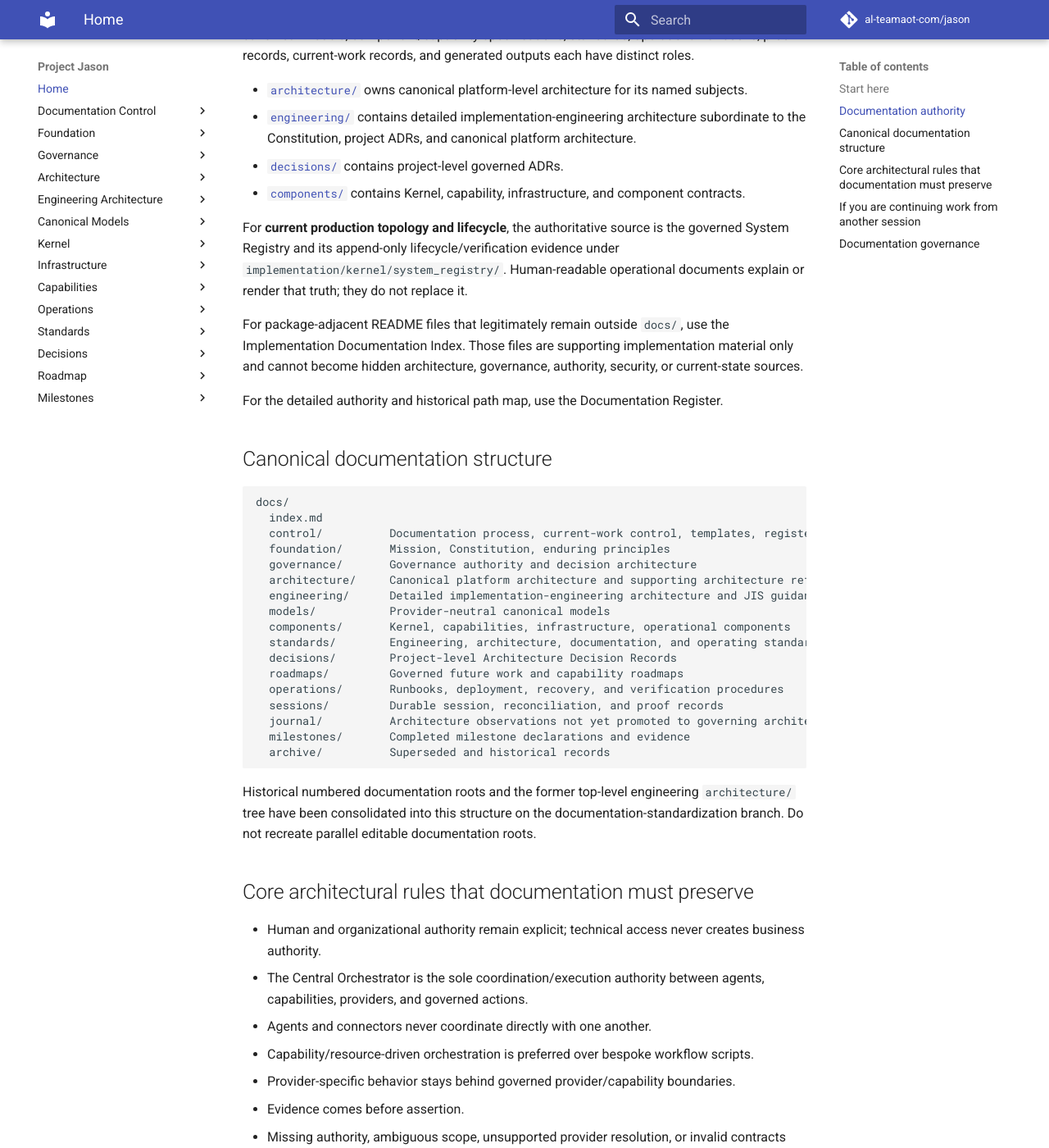
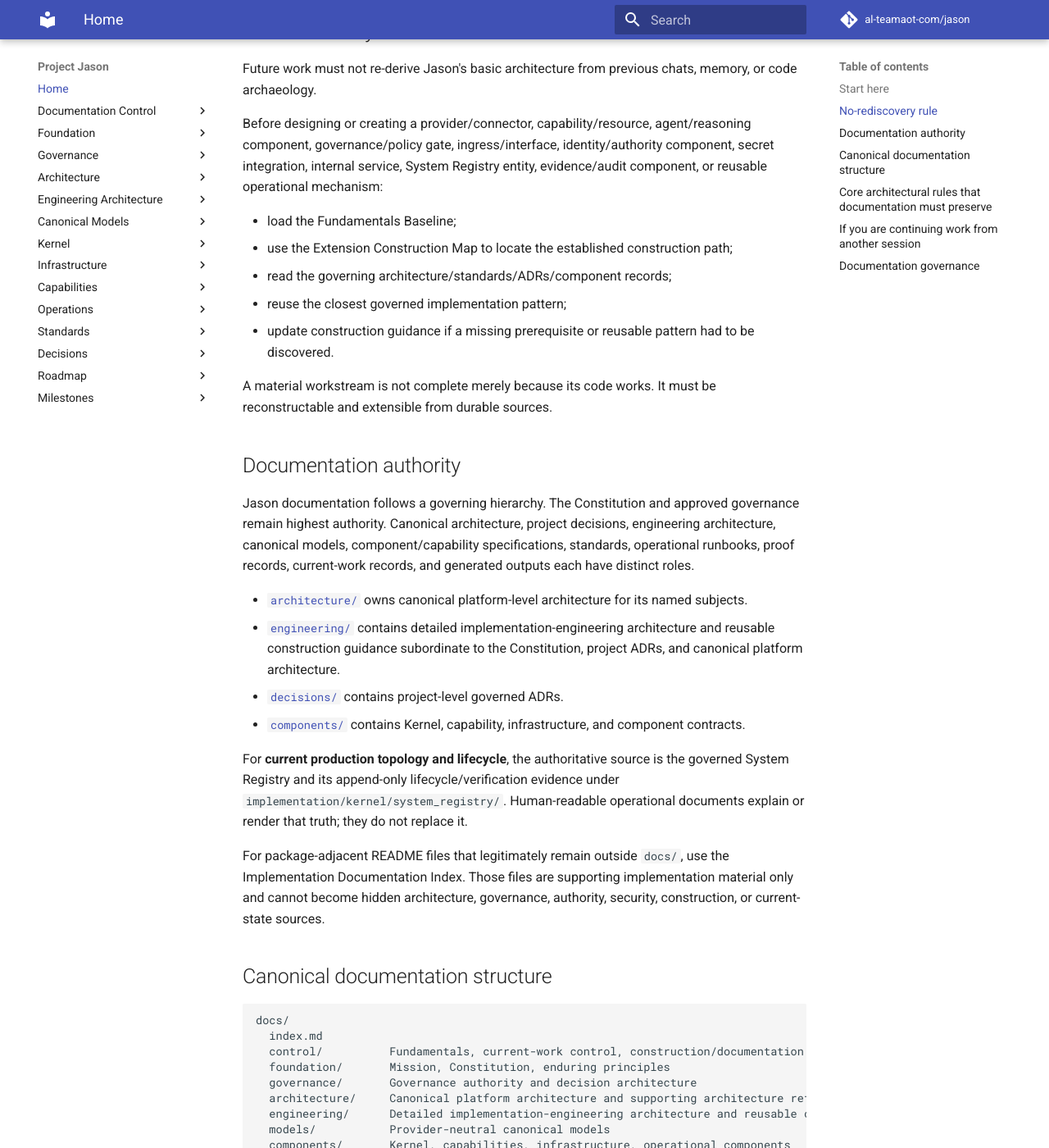
Before and after one commit to al-teamaot-com/jason, an MkDocs documentation site: the page built from docs/index.md, in a window 1280 px wide and 1400 px high, scrolled down 839 px. Shown: the whole window at 82% size. Built offline with MkDocs 1.6.1 and Material for MkDocs 9.7.7, drawn with Linux system fonts in a browser that asks for light colours; comment, search, counter and statistics services are not loaded; some of the changed text lies outside the part shown.

Commit message:
Make fundamentals and construction map primary documentation entry points

````diff
--- a/docs/index.md
+++ b/docs/index.md
@@ -6,40 +6,54 @@
 
 ## Start here
 
-1. **Current resume point:** [`control/CURRENT.md`](control/CURRENT.md).
-2. **Where authoritative knowledge lives:** [`control/DOCUMENTATION-REGISTER.md`](control/DOCUMENTATION-REGISTER.md).
-3. **How to write or update Jason documentation:** [`control/HOW-TO-DOCUMENT-JASON.md`](control/HOW-TO-DOCUMENT-JASON.md).
-4. **Implementation-local documentation index:** [`control/IMPLEMENTATION-DOCUMENTATION-INDEX.md`](control/IMPLEMENTATION-DOCUMENTATION-INDEX.md).
-5. **Known reconciliation issues:** [`control/DOCUMENTATION-MIGRATION-ISSUES.md`](control/DOCUMENTATION-MIGRATION-ISSUES.md).
-6. **Documentation governance standard:** [`standards/J-404-Documentation-Governance-and-Continuity.md`](standards/J-404-Documentation-Governance-and-Continuity.md).
-7. **Handoff template:** [`control/HANDOFF-TEMPLATE.md`](control/HANDOFF-TEMPLATE.md).
-8. **General durable-document template:** [`control/DOCUMENT-TEMPLATE.md`](control/DOCUMENT-TEMPLATE.md).
+1. **Mandatory fundamentals baseline:** [`control/JASON-FUNDAMENTALS.md`](control/JASON-FUNDAMENTALS.md).
+2. **Current resume point:** [`control/CURRENT.md`](control/CURRENT.md).
+3. **How to create/extend Jason component classes:** [`control/EXTENSION-CONSTRUCTION-MAP.md`](control/EXTENSION-CONSTRUCTION-MAP.md).
+4. **Where authoritative knowledge lives:** [`control/DOCUMENTATION-REGISTER.md`](control/DOCUMENTATION-REGISTER.md).
+5. **How to write/update Jason documentation:** [`control/HOW-TO-DOCUMENT-JASON.md`](control/HOW-TO-DOCUMENT-JASON.md).
+6. **Implementation-local documentation index:** [`control/IMPLEMENTATION-DOCUMENTATION-INDEX.md`](control/IMPLEMENTATION-DOCUMENTATION-INDEX.md).
+7. **Known reconciliation issues:** [`control/DOCUMENTATION-MIGRATION-ISSUES.md`](control/DOCUMENTATION-MIGRATION-ISSUES.md).
+8. **Documentation governance standard:** [`standards/J-404-Documentation-Governance-and-Continuity.md`](standards/J-404-Documentation-Governance-and-Continuity.md).
+9. **Handoff template:** [`control/HANDOFF-TEMPLATE.md`](control/HANDOFF-TEMPLATE.md).
+10. **General durable-document template:** [`control/DOCUMENT-TEMPLATE.md`](control/DOCUMENT-TEMPLATE.md).
+
+## No-rediscovery rule
+
+Future work must not re-derive Jason's basic architecture from previous chats, memory, or code archaeology.
+
+Before designing or creating a provider/connector, capability/resource, agent/reasoning component, governance/policy gate, ingress/interface, identity/authority component, secret integration, internal service, System Registry entity, evidence/audit component, or reusable operational mechanism:
+
+- load the Fundamentals Baseline;
+- use the Extension Construction Map to locate the established construction path;
+- read the governing architecture/standards/ADRs/component records;
+- reuse the closest governed implementation pattern;
+- update construction guidance if a missing prerequisite or reusable pattern had to be discovered.
+
+A material workstream is not complete merely because its code works. It must be reconstructable and extensible from durable sources.
 
 ## Documentation authority
 
 Jason documentation follows a governing hierarchy. The Constitution and approved governance remain highest authority. Canonical architecture, project decisions, engineering architecture, canonical models, component/capability specifications, standards, operational runbooks, proof records, current-work records, and generated outputs each have distinct roles.
 
 - [`architecture/`](architecture/) owns canonical platform-level architecture for its named subjects.
-- [`engineering/`](engineering/) contains detailed implementation-engineering architecture subordinate to the Constitution, project ADRs, and canonical platform architecture.
+- [`engineering/`](engineering/) contains detailed implementation-engineering architecture and reusable construction guidance subordinate to the Constitution, project ADRs, and canonical platform architecture.
 - [`decisions/`](decisions/) contains project-level governed ADRs.
 - [`components/`](components/) contains Kernel, capability, infrastructure, and component contracts.
 
 For **current production topology and lifecycle**, the authoritative source is the governed System Registry and its append-only lifecycle/verification evidence under `implementation/kernel/system_registry/`. Human-readable operational documents explain or render that truth; they do not replace it.
 
-For package-adjacent README files that legitimately remain outside `docs/`, use the Implementation Documentation Index. Those files are supporting implementation material only and cannot become hidden architecture, governance, authority, security, or current-state sources.
-
-For the detailed authority and historical path map, use the Documentation Register.
+For package-adjacent README files that legitimately remain outside `docs/`, use the Implementation Documentation Index. Those files are supporting implementation material only and cannot become hidden architecture, governance, authority, security, construction, or current-state sources.
 
 ## Canonical documentation structure
 
 ```text
 docs/
   index.md
-  control/          Documentation process, current-work control, templates, registers
+  control/          Fundamentals, current-work control, construction/documentation maps, templates, registers
   foundation/       Mission, Constitution, enduring principles
   governance/       Governance authority and decision architecture
   architecture/     Canonical platform architecture and supporting architecture references
-  engineering/      Detailed implementation-engineering architecture and JIS guidance
+  engineering/      Detailed implementation-engineering architecture and reusable construction guidance
   models/           Provider-neutral canonical models
   components/       Kernel, capabilities, infrastructure, operational components
   standards/        Engineering, architecture, documentation, and operating standards
@@ -52,7 +66,7 @@
   archive/          Superseded and historical records
 ```
 
-Historical numbered documentation roots and the former top-level engineering `architecture/` tree have been consolidated into this structure on the documentation-standardization branch. Do not recreate parallel editable documentation roots.
+Historical numbered documentation roots and the former top-level engineering `architecture/` tree are retired. Do not recreate parallel editable documentation roots.
 
 ## Core architectural rules that documentation must preserve
 
@@ -65,22 +79,26 @@
 - Missing authority, ambiguous scope, unsupported provider resolution, or invalid contracts fail closed.
 - Operational topology must be reconstructable from structured truth rather than individual or conversational memory.
 - Secret values never belong in documentation, generated outputs, audit evidence, or chat handoffs.
+- Reusable construction knowledge must be durable enough to create the next component without rediscovering fundamentals.
 
 ## If you are continuing work from another session
 
 Do not assume a prior branch, container, provider, hash, lifecycle state, or deployment detail is still current.
 
-Read the durable current-work/handoff records, inspect current Git state, and use the System Registry plus fresh host verification when production state matters. If a chat summary conflicts with governed documentation or observed evidence, the governed durable source wins.
+Read the Fundamentals Baseline and current-work records first, then inspect current Git state and use the System Registry plus fresh host verification when production state matters. If a chat summary conflicts with governed documentation or observed evidence, the governed durable source wins.
 
 ## Documentation governance
 
-Documentation structure and consistency are controlled by:
+Documentation structure and continuity are controlled by:
 
+- [`control/JASON-FUNDAMENTALS.md`](control/JASON-FUNDAMENTALS.md)
+- [`control/CURRENT.md`](control/CURRENT.md)
+- [`control/EXTENSION-CONSTRUCTION-MAP.md`](control/EXTENSION-CONSTRUCTION-MAP.md)
 - [`control/DOCUMENTATION-REGISTER.md`](control/DOCUMENTATION-REGISTER.md)
 - [`control/IMPLEMENTATION-DOCUMENTATION-INDEX.md`](control/IMPLEMENTATION-DOCUMENTATION-INDEX.md)
-- [`control/DOCUMENTATION-MIGRATION-ISSUES.md`](control/DOCUMENTATION-MIGRATION-ISSUES.md)
 - [`control/HOW-TO-DOCUMENT-JASON.md`](control/HOW-TO-DOCUMENT-JASON.md)
 - [`standards/J-404-Documentation-Governance-and-Continuity.md`](standards/J-404-Documentation-Governance-and-Continuity.md)
+- [`standards/J-405-Platform-Integrity-and-Boundary-Enforcement.md`](standards/J-405-Platform-Integrity-and-Boundary-Enforcement.md)
 - [`decisions/ADR-008-Documentation-Control-Plane-Consolidation.md`](decisions/ADR-008-Documentation-Control-Plane-Consolidation.md)
 
-The objective is not cosmetic organization. It is to ensure every material fact has one authoritative owner, all human-facing knowledge is discoverable from one place, and future work can be resumed without reconstructing institutional memory from chats.
+The objective is not cosmetic organization. It is to ensure every material fact has one authoritative owner, all human-facing knowledge is discoverable from one place, reusable component construction is discoverable before implementation starts, and future work can continue without reconstructing institutional memory from chats.
````
